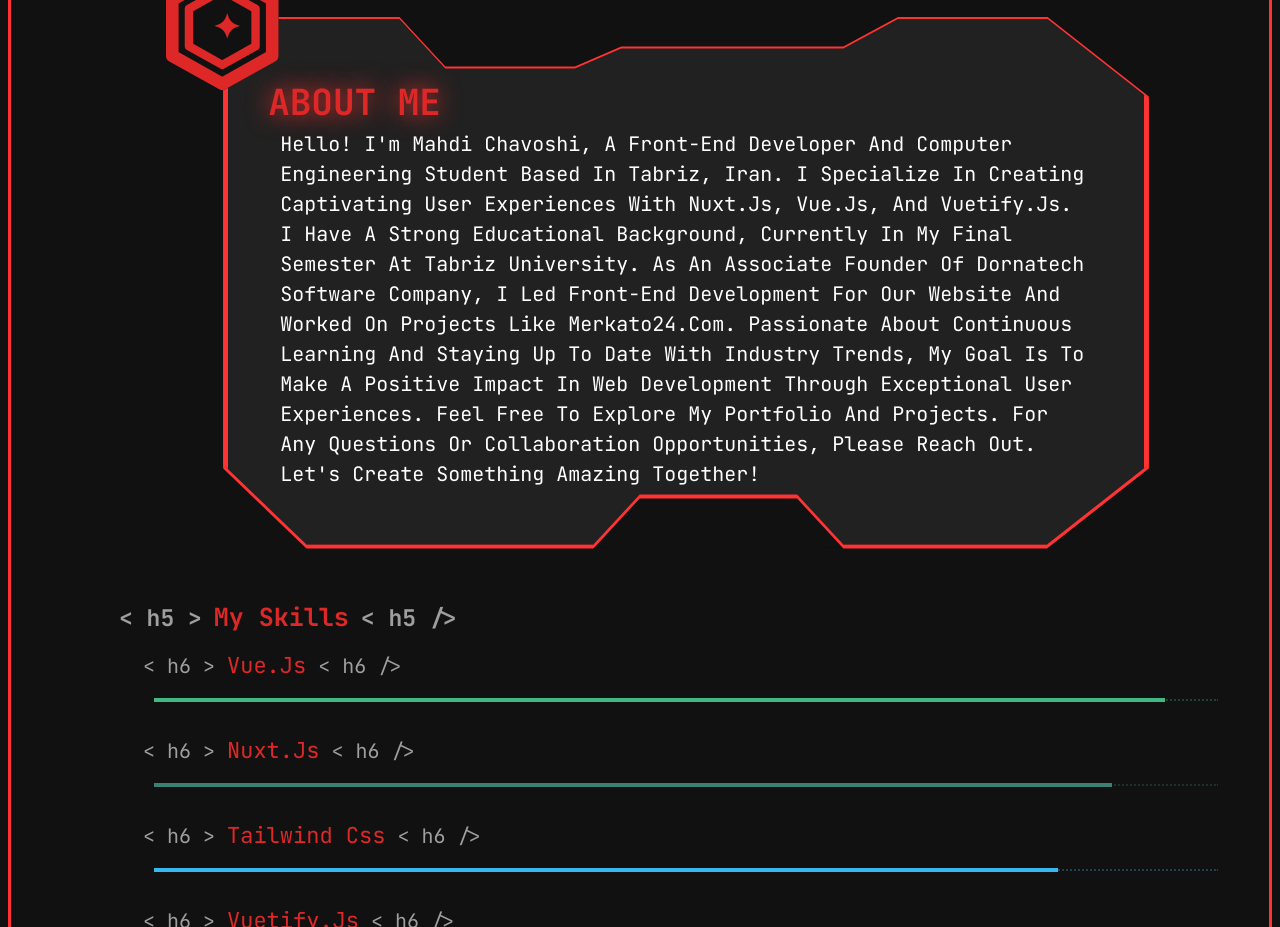
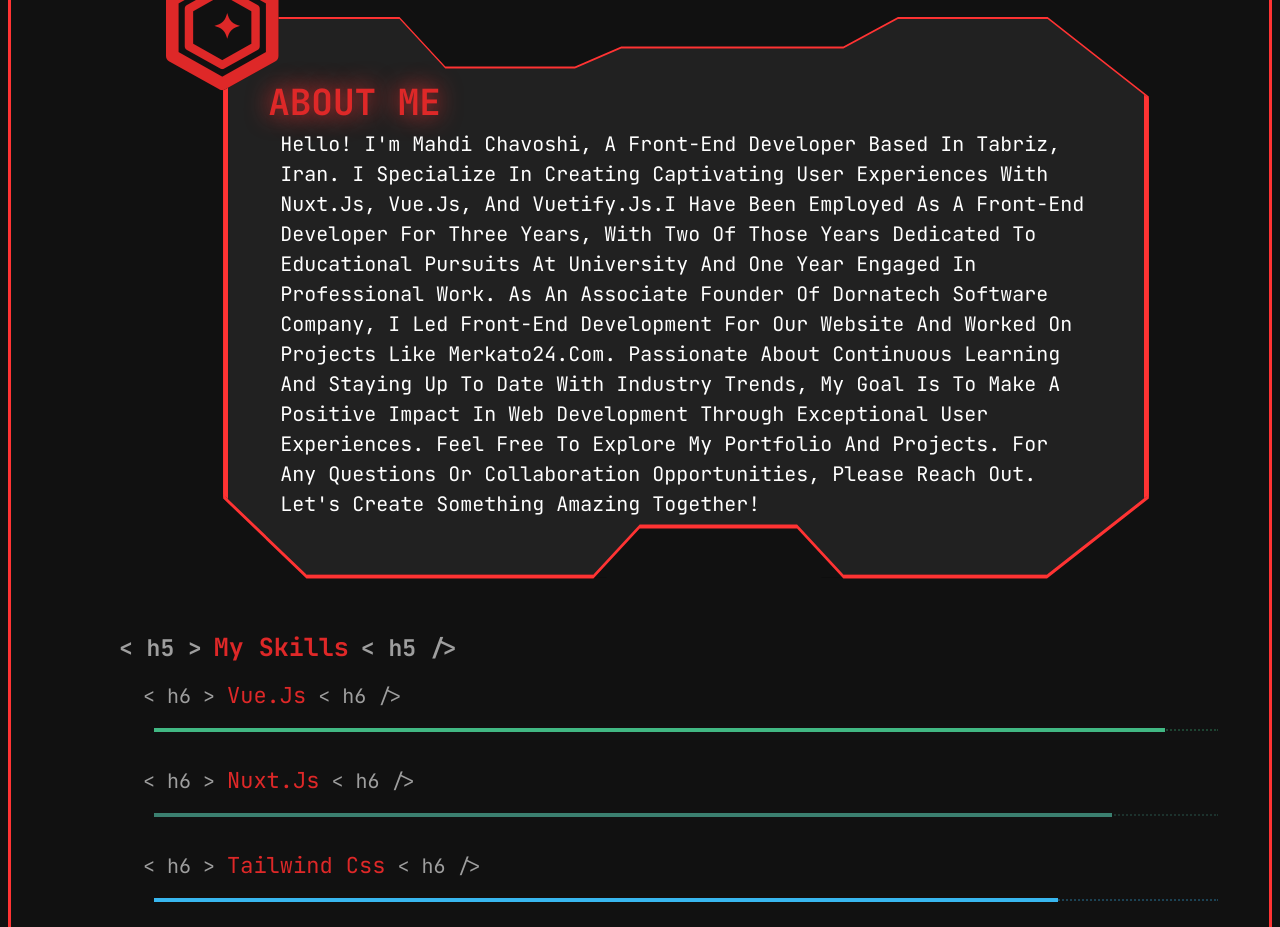
Before and after one commit to mahdi-turrkk/futuristic-portfolio, a Vue app: page / in a window 1280 px wide. Shown: the part 780-1707 px from the top of the page. Built offline with nearby package versions, Linux system fonts and the light colour scheme.

Commit message:
resume updated

```diff
--- a/src/App.vue
+++ b/src/App.vue
@@ -313,9 +313,9 @@ const showAllSkills = ref(false)
 const about = reactive({
   number : "✦",
   title : "About me",
-  description : "Hello! I'm Mahdi Chavoshi, a front-end developer and computer engineering student based in Tabriz, Iran. I specialize in creating captivating user experiences with Nuxt.js, Vue.js, and Vuetify.js.\n" +
+  description : "Hello! I'm Mahdi Chavoshi, a front-end developer based in Tabriz, Iran. I specialize in creating captivating user experiences with Nuxt.js, Vue.js, and Vuetify.js.I have been employed as a Front-End Developer for three years, with two of those years dedicated to educational pursuits at university and one year engaged in professional work.\n" +
       "\n" +
-      "I have a strong educational background, currently in my final semester at Tabriz University. As an associate founder of Dornatech Software Company, I led front-end development for our website and worked on projects like merkato24.com.\n" +
+      "As an associate founder of Dornatech Software Company, I led front-end development for our website and worked on projects like merkato24.com.\n" +
       "\n" +
       "Passionate about continuous learning and staying up to date with industry trends, my goal is to make a positive impact in web development through exceptional user experiences.\n" +
       "\n" +
@@ -346,6 +346,11 @@ const allSkills = ref([
     name : 'JavaScript',
     value: "90",
     color : '#EFD81D'
+  },
+  {
+    name : 'TypeScript',
+    value: "80",
+    color : '#087ECE'
   },
   {
     name : 'Git',
```
Also changed, not shown: 1 other file (tests, documents, lock files or other folders).
